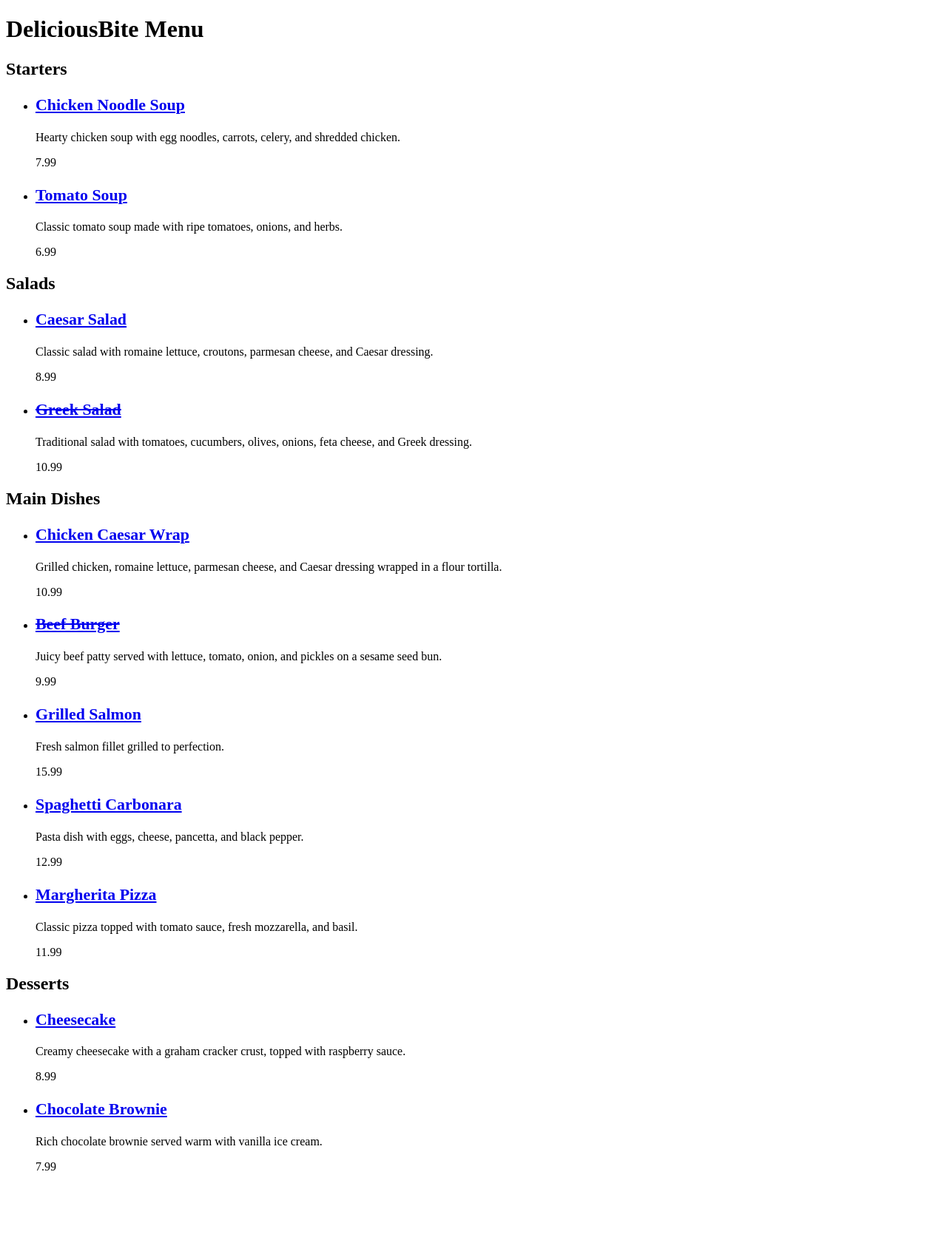
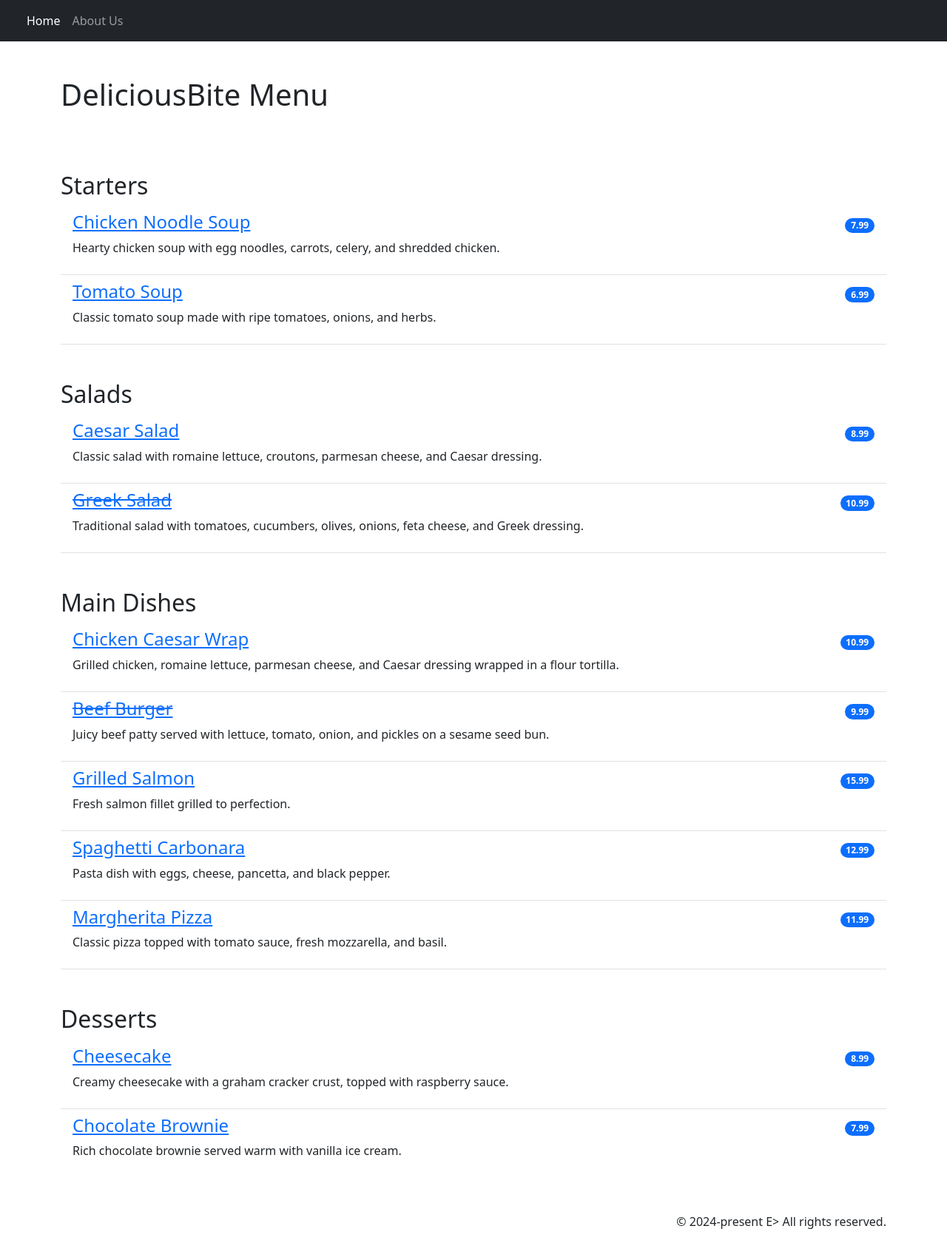
Before and after one commit to emads22/DeliciousBite, a Django app: page / in a window 1280 px wide. Shown: the whole page at 74% size. Before the commit the page ends 1583 px from the top, so only its background shows below. Run offline with Django 5.2, Linux system fonts and the light colour scheme; data comes from the database, SQL or seed files in the repository.

Commit message:
complete templates with styles

```diff
--- a/Menu/templates/Menu/about.html
+++ b/Menu/templates/Menu/about.html
@@ -1,7 +1,8 @@
-{% extends 'job_application/base.html' %}
+{% extends 'Menu/base.html' %}
 
 {% block content %}
 
-<h1 class="my-4">About Us</h1>
+<!-- Render the 'about_text' variable and mark it as safe to display -->
+{{ about_text | safe }}
 
 {% endblock %}
--- a/Menu/templates/Menu/base.html
+++ b/Menu/templates/Menu/base.html
@@ -5,23 +5,24 @@
         <meta name="viewport" content="width=device-width, initial-scale=1.0, shrink-to-fit=no">
         <!-- remote bootstrap -->
         <link href="https://cdn.jsdelivr.net/npm/bootstrap@5.3.3/dist/css/bootstrap.min.css" rel="stylesheet" integrity="sha384-QWTKZyjpPEjISv5WaRU9OFeRpok6YctnYmDr5pNlyT2bRjXh0JMhjY6hW+ALEwIH" crossorigin="anonymous">
-        <title>Document</title>
+        <title>DeliciousBite Menu</title>
     </head>
     <body>
         <!-- navbar -->
         <nav class="navbar navbar-expand-lg navbar-dark bg-dark">
-            <div class="container">
-                <a class="navbar-brand" href="{% url 'home' %}">Home</a>
-                <button class="navbar-toggler" type="button" data-bs-toggle="collapse" data-bs-target="#navbarNav" aria-controls="navbarNav" aria-expanded="false" aria-label="Toggle navigation">
-                    <span class="navbar-toggler-icon"></span>
-                </button>
+            <div class="container-fluid">
+                    <a class="navbar-brand" href="#"></a>
+
+                    <button class="navbar-toggler" type="button" data-bs-toggle="collapse" data-bs-target="#navbarNav" aria-controls="navbarNav" aria-expanded="false" aria-label="Toggle navigation">
+                         <span class="navbar-toggler-icon"></span>
+                    </button>
                 <div class="collapse navbar-collapse" id="navbarNav">
                     <ul class="navbar-nav">
-                        <li class="nav-item {% if request.path == '/about/' %}active{% endif %}">
-                            <a class="nav-link" href="{% url 'about' %}">About</a>
+                         <li class="nav-item">
+                            <a class="nav-link active" aria-current="page" href="{% url 'home' %}">Home</a>
                         </li>
                         <li class="nav-item">
-                            <a class="nav-link" href="{% url 'contact' %}">Contact</a>
+                            <a class="nav-link" aria-current="page" href="{% url 'about' %}">About Us</a>
                         </li>
                     </ul>
                 </div>
@@ -33,11 +34,19 @@
 
             {% block content %}
             {% endblock %}
+        </div>
 
         <!-- footer -->
-        <footer class="my-4">
-            <p>&copy; 2024-present E> All rights reserved.</p>
+        <footer class="footer my-4 pt-4">
+            <div class="container">
+                <div class="row justify-content-end">
+                    <div class="col-auto">
+                        <p>&copy; 2024-present E> All rights reserved.</p>
+                    </div>
+                </div>
+            </div>
         </footer>
+
     <!-- javascript for bootsrap -->
     <script src="https://cdn.jsdelivr.net/npm/bootstrap@5.3.3/dist/js/bootstrap.bundle.min.js" integrity="sha384-YvpcrYf0tY3lHB60NNkmXc5s9fDVZLESaAA55NDzOxhy9GkcIdslK1eN7N6jIeHz" crossorigin="anonymous"></script>
     </body>
--- a/Menu/templates/Menu/index.html
+++ b/Menu/templates/Menu/index.html
@@ -1,38 +1,36 @@
-<!DOCTYPE html>
-<html lang="en">
-<head>
-    <meta charset="UTF-8">
-    <meta name="viewport" content="width=device-width, initial-scale=1.0">
-    <title>DeliciousBite</title>
-</head>
-<body>
+{% extends 'Menu/base.html' %}
 
-    <h1>DeliciousBite Menu</h2>
+{% block content %}
 
+    <h1 class="pt-5 pb-4">DeliciousBite Menu</h2>
+
+    <ul class="list-group list-group-flush">
         {% for course in courses %}
             <!-- access the second item of the course tuple '.1' (the user readable one) -->
-        <h2> {{ course.1 }} </h2>
-        <ul>
+            <h2 class="pt-5"> {{ course.1 }} </h2>
             <!-- loop through the list of objects, where 'menu_list' is the context variable name specified in the context_object_name attribute of the view. Each item represents a row in the database -->
             {% for item in menu_list %}
                 {% if item.course == course.0 %}
-                    <li>
-                        <h3>
                     {% if item.status %}
+                        <li class="list-group-item d-flex justify-content-between align-items-center border-0 pb-0">
                             <!-- redirect to the'menu_item_detail' view while passing the argument pk = item.pk -->
-                                <a href="{% url 'menu_item_detail' item.pk %}"><h3>{{ item.meal }}</h3></a>
+                            <a href="{% url 'menu_item_detail' item.pk %}"><h4>{{ item.meal }}</h4></a>
+                            <span class="badge bg-primary rounded-pill">{{ item.price }}</span>
+                        </li>
                     <!-- if item.status ==0 add a <del> tag which is a line-through text-decoration -->
                     {% else %}
-                                <a href="{% url 'menu_item_detail' item.pk %}"><h3><del>{{ item.meal }}</del></h3></a>
+                        <li class="list-group-item d-flex justify-content-between align-items-center border-0 pb-0">
+                            <!-- redirect to the'menu_item_detail' view while passing the argument pk = item.pk -->
+                            <a href="{% url 'menu_item_detail' item.pk %}"><h4><del>{{ item.meal }}</del></h4></a>
+                            <span class="badge bg-primary rounded-pill">{{ item.price }}</span>
+                        </li>
                     {% endif %}
-                        </h3>
-                        <p>{{ item.description }}</p>
-                        <p>{{ item.price }}</p>
+                    <li class="list-group-item pt-0">
+                        <p >{{ item.description }}</p>
                     </li>
                 {% endif %}
             {% endfor %}
+        {% endfor %}
     </ul>
-    {% endfor %}
 
-</body>
-</html>
+{% endblock %}
--- a/Menu/urls.py
+++ b/Menu/urls.py
@@ -8,4 +8,5 @@ urlpatterns = [
     # where '<int:pk>' denotes an integer parameter called 'pk' (primary key)
     path(route='menu_item/<int:pk>/',
          view=views.MenuItemDetail.as_view(), name='menu_item_detail'),
+    path(route='about/', view=views.AboutView.as_view(), name='about'),
 ]
--- a/Menu/views.py
+++ b/Menu/views.py
@@ -1,7 +1,7 @@
 from typing import Any
 from django.shortcuts import render
 from .models import MenuItem, COURSE_CHOICES
-from django.views.generic import ListView, DetailView
+from django.views.generic import ListView, DetailView, TemplateView
 
 
 class MenuListView(ListView):
@@ -42,3 +42,37 @@ class MenuItemDetail(DetailView):
     """
     model = MenuItem
     template_name = 'Menu/menu_item_detail.html'
+
+
+class AboutView(TemplateView):
+    """
+    A view to display the about page.
+
+    Attributes:
+        template_name (str): The name of the template to render for the about page.
+    """
+    template_name = 'Menu/about.html'
+
+    def get_context_data(self, **kwargs):
+        """
+        Get context data for the about page.
+        """
+        context = super().get_context_data(**kwargs)
+        # Add custom text content to the context
+        context['about_text'] = """
+<!-- About Us Section -->
+<section id="about">
+    <h1 class="pt-5 pb-4">About Us</h1>
+    <p>Welcome to DeliciousBite, where every meal is a culinary delight crafted with passion and expertise! At DeliciousBite, we believe that dining is not just about eating; it's about experiencing flavors that tantalize the taste buds and create lasting memories.</p>
+    <p>Our restaurant is dedicated to serving you the finest dishes made from the freshest ingredients sourced locally. Each item on our menu is carefully curated to satisfy even the most discerning palate.</p>
+    <p>At DeliciousBite, we're committed to providing exceptional service that goes above and beyond your expectations. Whether you're celebrating a special occasion or simply craving a delicious meal, our warm and inviting ambiance sets the perfect backdrop for any dining experience.</p>
+</section>
+
+<!-- Contact Us Section -->
+<section id="contact">
+    <h2 class="pt-5 pb-4">Contact Us</h2>
+    <p>For reservations, inquiries, or feedback, please feel free to contact us via email at <a href="mailto:info@deliciousbite.com">info@deliciousbite.com</a>. Our team is available to assist you with any questions you may have and ensure that your dining experience at DeliciousBite is nothing short of exceptional. We value your feedback and are always striving to improve our services to better serve you.</p>
+    <p>Thank you for choosing DeliciousBite. We can't wait to see you soon!</p>
+</section>
+"""
+        return context
```
Also changed, not shown: Menu/templates/Menu/contact.html (deleted, +0 -7 lines), Menu/templates/Menu/menu_item_detail.html (+11 -17 lines), 1 other file. Lines whose indentation alone changed are shown as unchanged.
